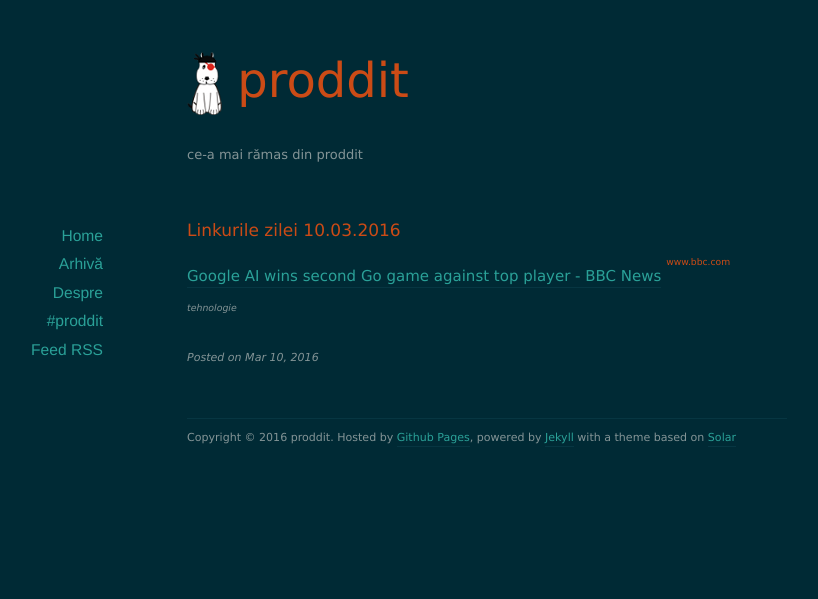
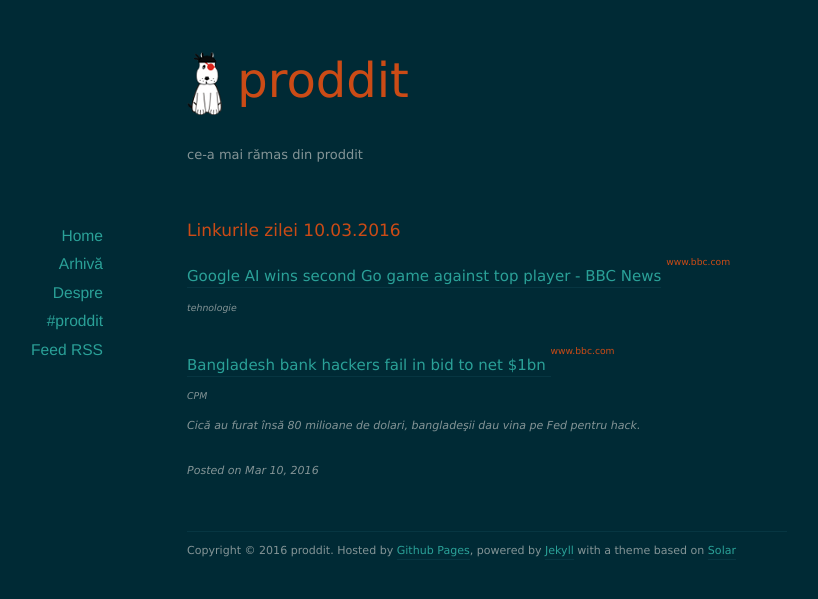
Before and after one commit to xolar/xolar.github.io, a Jekyll site: the page built from _posts/2016-03-10-linkurile-zilei.md, in a window 1280 px wide. Shown: the top 599 px of the page, without its empty margins (153-971 px from the left). Built offline with Jekyll 4.4.1, drawn with Linux system fonts in a browser that asks for light colours; nearby versions of some CDN libraries; comment, search, counter and statistics services are not loaded.

Commit message:
linkurile zilei Thu Mar 10 20:10:03 CET 2016

```diff
--- a/_posts/2016-03-10-linkurile-zilei.md
+++ b/_posts/2016-03-10-linkurile-zilei.md
@@ -2,8 +2,12 @@
 layout: post
 comments: true
 date:   2016-03-10 17:00
-categories: tehnologie
+categories: tehnologie,CPM
 title: Linkurile zilei 10.03.2016
 ---
 ## [Google AI wins second Go game against top player - BBC News](http://www.bbc.com/news/technology-35771705)      <sup><sup><sup>www.bbc.com</sup></sup></sup>
 _<sup><sup>tehnologie</sup></sup>_
+
+## [Bangladesh bank hackers fail in bid to net $1bn ](http://www.bbc.com/news/technology-35773061)      <sup><sup><sup>www.bbc.com</sup></sup></sup>
+_<sup><sup>CPM</sup></sup>_
+_<sup>Cică au furat însă 80 milioane de dolari, bangladeşii dau vina pe Fed pentru hack.</sup>_
```
